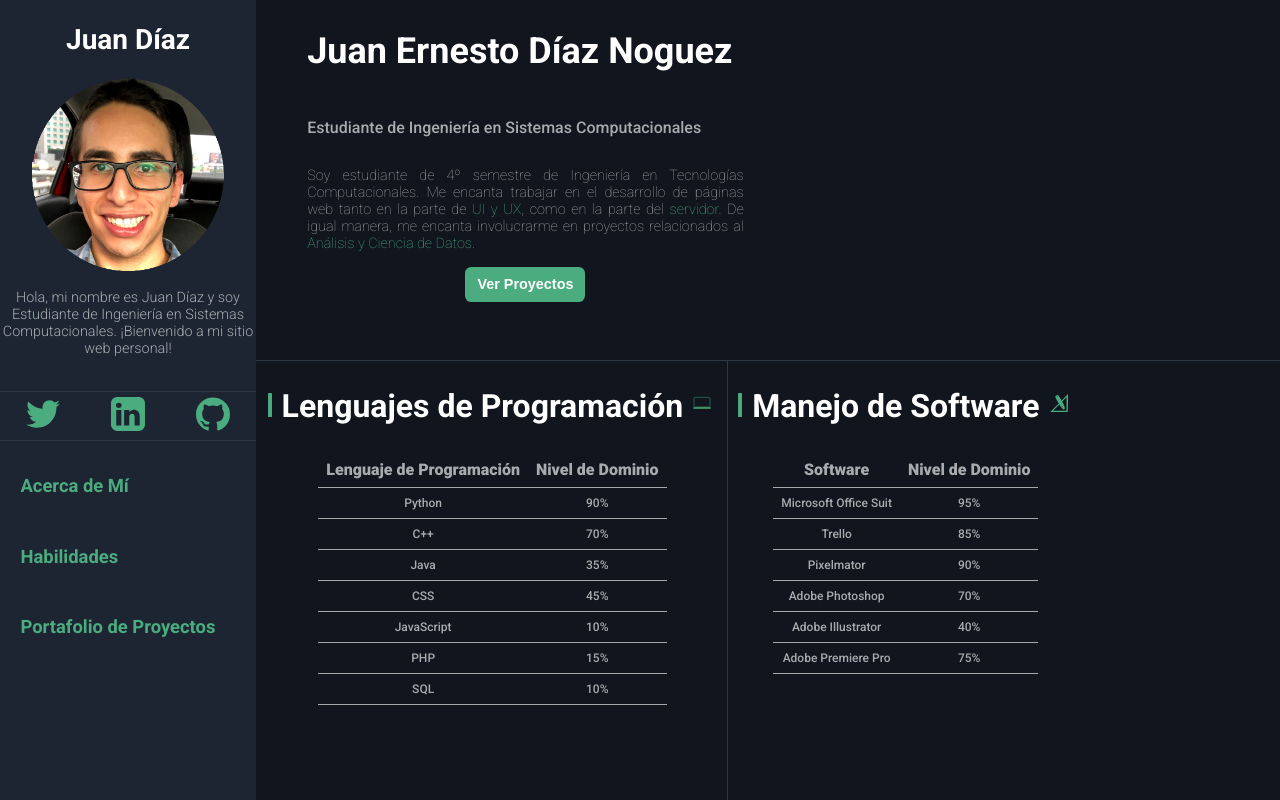
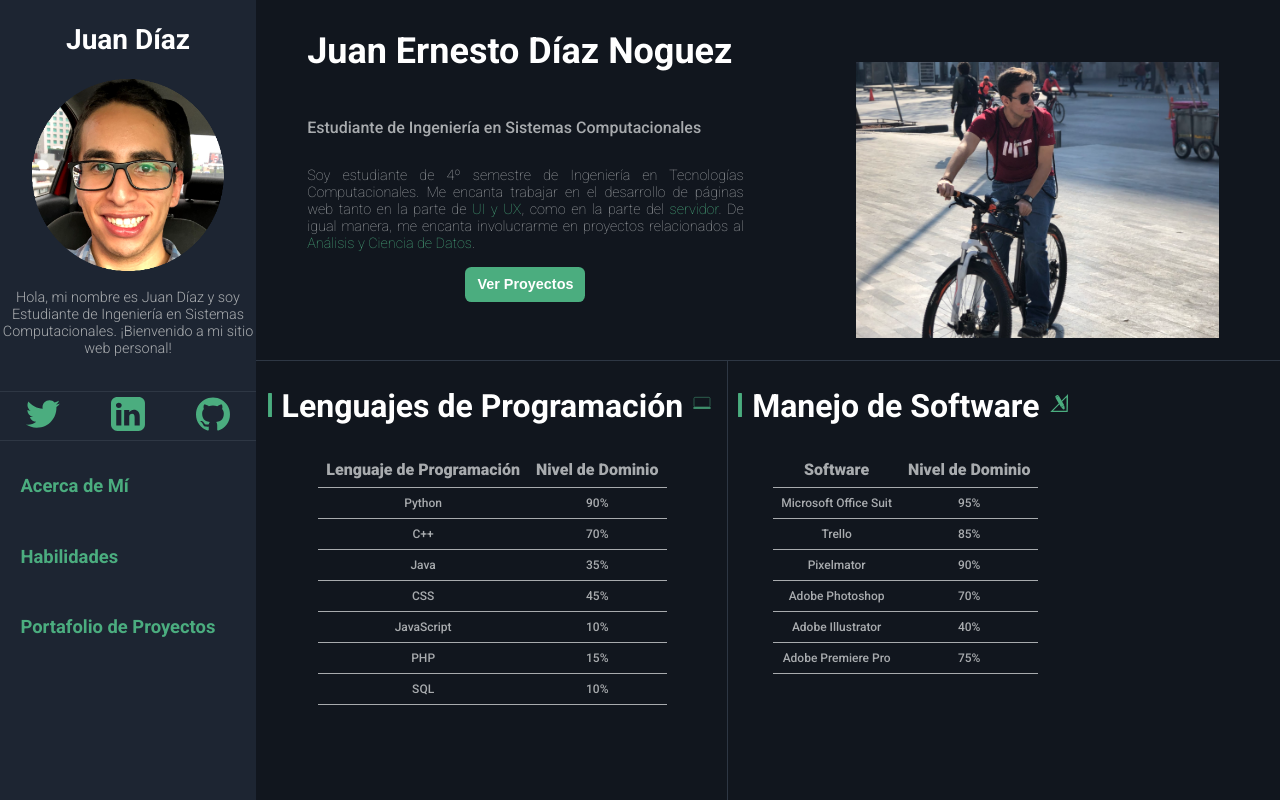
Before and after one commit to JuanDiaz12000/JuanDiaz12000.github.io, a plain HTML site: page abilities.html in a window 1280 px wide. Drawn offline with Linux system fonts and the light colour scheme.

Commit message:
Update abilities.html

```diff
--- a/abilities.html
+++ b/abilities.html
@@ -39,7 +39,7 @@
             <button onclick="window.location.href='https://juandiaz12000.github.io/portfolio.html';">Ver Proyectos</button>
           </div>
           <div class="general-img">
-            <img src="bike.png" alt="">
+            <img src="JuanDiaz12000.github.io/img/bike.png" alt="">
           </div>
         </div>
         <div class="sep">
```
